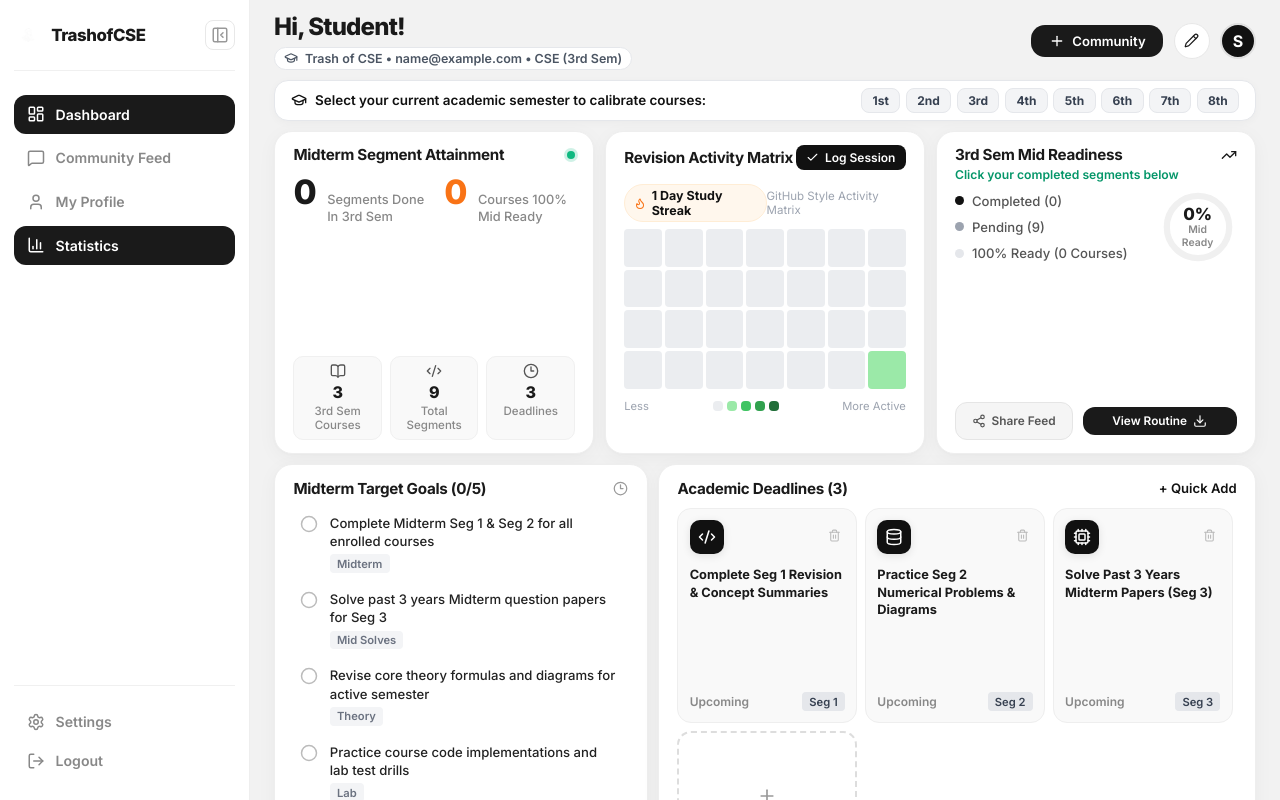
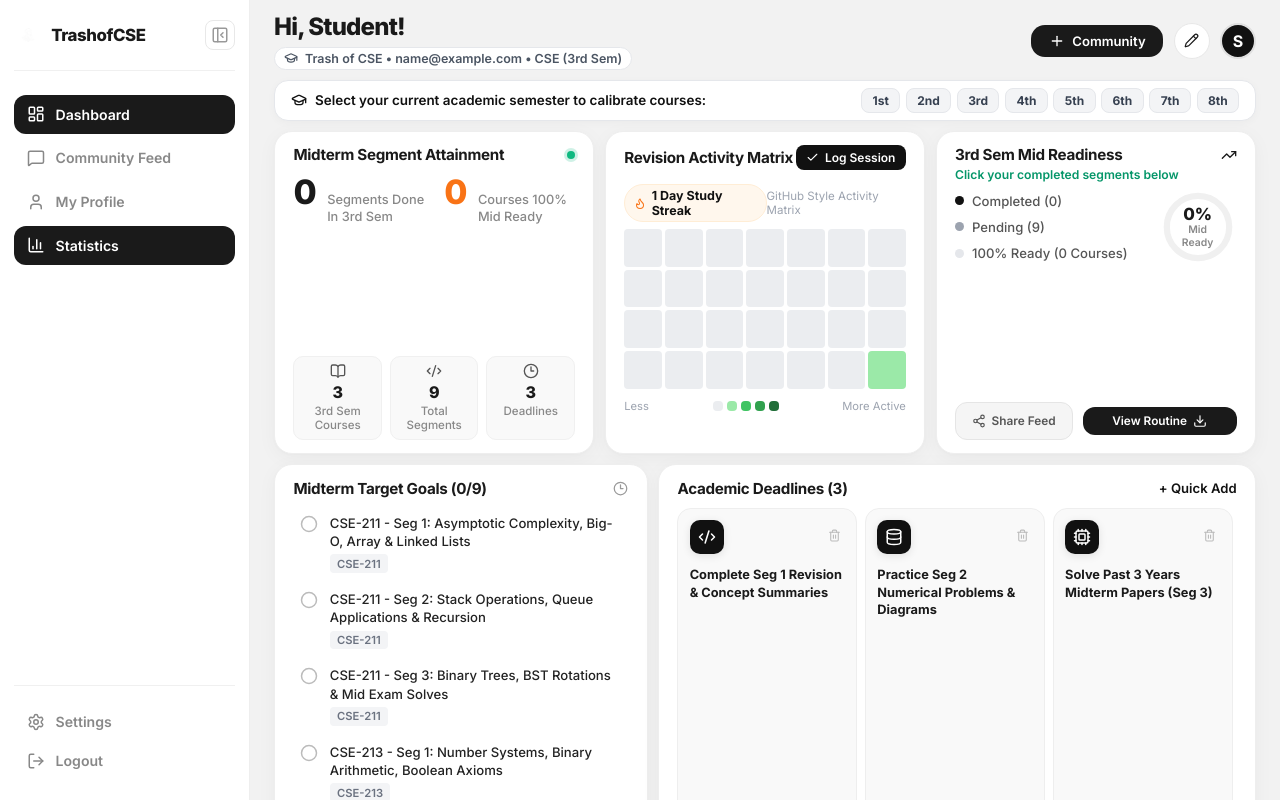
Before and after one commit to mongooseintown/TrashofCSE-Project, a React (Vite) app in the folder frontend/: page /dashboard in a window 1280 px wide. Built offline with nearby package versions, Linux system fonts and the light colour scheme; no server answers; sample sign-in values are in the browser's storage.

Commit message:
feat(dashboard): auto-generate dynamic segment goals for enrolled courses

```diff
--- a/frontend/src/pages/Dashboard.jsx
+++ b/frontend/src/pages/Dashboard.jsx
@@ -234,14 +234,7 @@ const CSE_COURSE_CATALOG = [
   }
 ];
 
-/* ──────────── INITIAL ACADEMIC TARGET GOALS ──────────── */
-const INITIAL_GOALS = [
-  { id: 'g1', text: 'Complete Midterm Seg 1 & Seg 2 for all enrolled courses', done: false, tag: 'Midterm' },
-  { id: 'g2', text: 'Solve past 3 years Midterm question papers for Seg 3', done: false, tag: 'Mid Solves' },
-  { id: 'g3', text: 'Revise core theory formulas and diagrams for active semester', done: false, tag: 'Theory' },
-  { id: 'g4', text: 'Practice course code implementations and lab test drills', done: false, tag: 'Lab' },
-  { id: 'g5', text: 'Review Midterm exam routines and schedule allocation', done: false, tag: 'Routine' },
-];
+
 
 /* ──────────── INITIAL TASKS ──────────── */
 const INITIAL_TASKS = [
@@ -276,11 +269,7 @@ const Dashboard = () => {
     return saved ? JSON.parse(saved) : {};
   });
 
-  // Student's real target goals
-  const [goals, setGoals] = useState(() => {
-    const saved = localStorage.getItem('student_study_goals');
-    return saved ? JSON.parse(saved) : INITIAL_GOALS;
-  });
+
 
   // Student's real tasks
   const [tasks, setTasks] = useState(() => {
@@ -369,9 +358,7 @@ const Dashboard = () => {
     localStorage.setItem('student_mid_segments', JSON.stringify(segmentProgress));
   }, [segmentProgress]);
 
-  useEffect(() => {
-    localStorage.setItem('student_study_goals', JSON.stringify(goals));
-  }, [goals]);
+
 
   useEffect(() => {
     localStorage.setItem('student_academic_tasks', JSON.stringify(tasks));
@@ -418,17 +405,7 @@ const Dashboard = () => {
     recordStudyAction();
   };
 
-  // Toggle a target goal
-  const toggleGoal = (id) => {
-    setGoals(prev => prev.map(g => {
-      if (g.id === id) {
-        const isNowDone = !g.done;
-        if (isNowDone) recordStudyAction();
-        return { ...g, done: isNowDone };
-      }
-      return g;
-    }));
-  };
+
 
   const handleAddTask = (e) => {
     e.preventDefault();
@@ -535,7 +512,24 @@ const Dashboard = () => {
     return streak;
   }, [activityLog]);
 
-  const completedGoalsCount = goals.filter(g => g.done).length;
+  const dynamicGoals = useMemo(() => {
+    const list = [];
+    enrolledCourses.forEach(c => {
+      c.segments.forEach(seg => {
+        list.push({
+          id: `${c.id}_seg${seg.id}`,
+          courseId: c.id,
+          segId: seg.id,
+          text: `${c.code} - ${seg.label}: ${seg.desc}`,
+          done: !!segmentProgress[`${c.id}_seg${seg.id}`],
+          tag: c.code
+        });
+      });
+    });
+    return list;
+  }, [enrolledCourses, segmentProgress]);
+
+  const completedGoalsCount = dynamicGoals.filter(g => g.done).length;
 
   return (
     <div className="idraft-root">
@@ -747,15 +741,15 @@ const Dashboard = () => {
         {/* Study Goals */}
         <div className="idraft-card goals-card">
           <div className="idraft-card-header">
-            <h3>Midterm Target Goals ({completedGoalsCount}/{goals.length})</h3>
+            <h3>Midterm Target Goals ({completedGoalsCount}/{dynamicGoals.length})</h3>
             <div className="idraft-card-actions">
               <Clock3 size={15} />
             </div>
           </div>
 
           <div className="goals-list">
-            {goals.map((goal) => (
-              <div key={goal.id} className="goal-row" onClick={() => toggleGoal(goal.id)}>
+            {dynamicGoals.map((goal) => (
+              <div key={goal.id} className="goal-row" onClick={() => toggleSegment(goal.courseId, goal.segId)}>
                 <div className={`goal-checkbox ${goal.done ? 'checked' : ''}`}>
                   {goal.done && <CheckCircle2 size={18} />}
                   {!goal.done && <Circle size={18} />}
```
